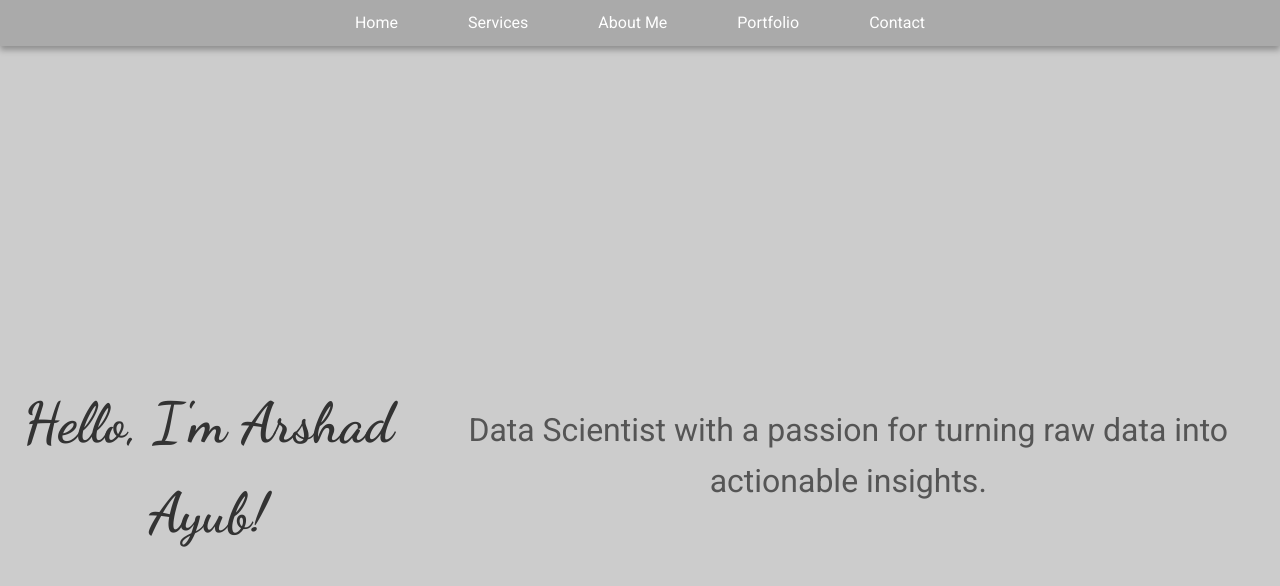
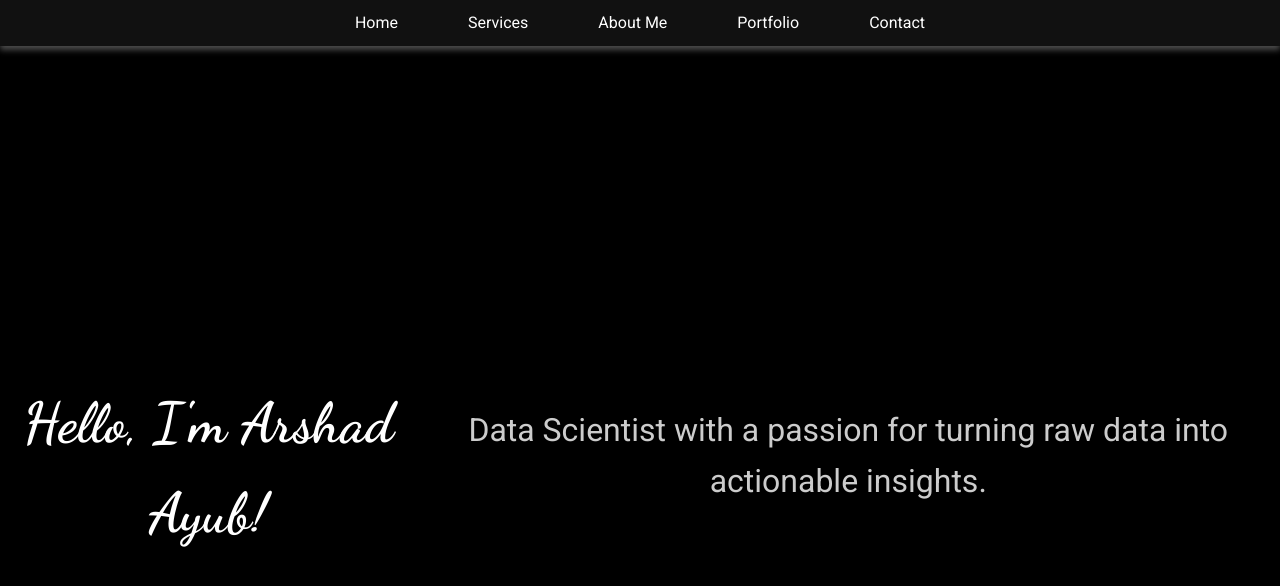
Before and after one commit to arshadsm/arshadsm.github.io, a Jekyll site: the page built from index.md, in a window 1280 px wide and 900 px high. Shown: the top 586 px of the window. Built offline with Jekyll 4.4.1, drawn with Linux system fonts in a browser that asks for light colours.

Commit message:
Update styles.css

```diff
--- a/styles/styles.css
+++ b/styles/styles.css
@@ -1,8 +1,8 @@
 /* Typography */
 body {
     font-family: 'Roboto', sans-serif;
-    color: #333;
-    background-color: #EEEEEE; /* Background updated to the lightest gray */
+    color: #FFFFFF; /* White text */
+    background-color: #000000; /* Black background */
     margin: 0;
     padding: 0;
     line-height: 1.6;
@@ -10,18 +10,19 @@
 
 h1, h2, h3 {
     font-family: 'Dancing Script', cursive; /* Cursive font for headings */
-    color: #333333; /* Darker gray for headings */
+    color: #FFFFFF; /* White for headings */
     margin-bottom: 10px;
 }
 
 p {
     margin-bottom: 20px;
+    color: #FFFFFF; /* White text for paragraphs */
 }
 
 /* Navigation Bar */
 nav {
-    background: #AAAAAA; /* Updated to a medium gray */
-    box-shadow: 0px 4px 6px rgba(0, 0, 0, 0.3);
+    background: #111111; /* Darker black for the nav background */
+    box-shadow: 0px 4px 6px rgba(255, 255, 255, 0.3); /* Light shadow */
     position: fixed;
     width: 100%;
     top: 0;
@@ -42,7 +43,7 @@
 }
 
 nav ul li a {
-    color: #FFFFFF; /* Light color for the nav links */
+    color: #FFFFFF; /* White for the nav links */
     text-decoration: none;
     font-size: 1em;
     padding: 10px 20px;
@@ -51,7 +52,7 @@
 }
 
 nav ul li a:hover {
-    background-color: #BBBBBB; /* Slightly darker gray on hover */
+    background-color: #333333; /* Slightly lighter black on hover */
     color: #FFFFFF;
 }
 
@@ -61,19 +62,20 @@
     align-items: center;
     justify-content: center;
     height: 100vh;
-    background-color: #CCCCCC; /* Updated to a light gray */
-    color: #333333; /* Darker gray for text */
+    background-color: #000000; /* Black background */
+    color: #FFFFFF; /* White text */
     text-align: center;
 }
 
 header h1 {
     font-size: 3.5em;
     margin-bottom: 0;
+    color: #FFFFFF;
 }
 
 header p {
     font-size: 2em;
-    color: #555555; /* Mid-gray for subtitle text */
+    color: #CCCCCC; /* Light gray for subtitle text */
 }
 
 /* About Me Section */
@@ -82,68 +84,35 @@
     align-items: center;
     justify-content: center;
     padding: 60px 20px;
-    background-color: #DDDDDD; /* Light gray for section background */
+    background-color: #111111; /* Darker black for section background */
 }
 
 .about-me-text {
     flex: 1;
     padding: 20px;
-    background-color: #FFFFFF; /* White background for contrast */
+    background-color: #222222; /* Slightly lighter black for contrast */
     border-radius: 10px;
-    color: #333333; /* Darker text for better readability */
+    color: #FFFFFF; /* White text */
 }
 
 .about-me img {
     max-width: 300px;
     border-radius: 10px;
     margin-left: 20px;
+    filter: grayscale(100%); /* Black and white image */
 }
 
-/* Portfolio Section
-.portfolio {
-    padding: 60px 20px;
-    background-color: #EEEEEE;
-    display: flex;
-    flex-wrap: wrap;
-    justify-content: space-between;
-}
-
-.portfolio-item {
-    width: calc(30% - 20px);
-    margin-bottom: 20px;
-    border-radius: 10px;
-    overflow: hidden;
-    background-color: #FFFFFF;
-    box-shadow: 0 6px 8px rgba(0, 0, 0, 0.1);
-    transition: transform 0.3s ease, box-shadow 0.3s ease;
-}
-
-.portfolio-item img {
-    width: 100%;
-    height: auto;
-    border-radius: 10px 10px 0 0;
-}
-
-.portfolio-item:hover {
-    transform: translateY(-10px);
-    box-shadow: 0 12px 16px rgba(0, 0, 0, 0.3);
-}
-
-.caption {
-    padding: 20px;
-    text-align: center;
-    color: #333333;
-}
-*/
 /* Portfolio Section */
 #portfolio {
   padding: 60px 20px;
-  background-color: #EEEEEE; /* Lightest gray for the background */
+  background-color: #000000; /* Black background */
+  color: #FFFFFF; /* White text */
 }
 
 #portfolio h2 {
   text-align: center;
   margin-bottom: 40px;
+  color: #FFFFFF; /* White heading */
 }
 
 .portfolio-container {
@@ -153,47 +122,49 @@
 }
 
 .portfolio-item {
-  width: calc(48% - 20px); /* Adjust width to take 48% of the container's width and leave space between items */
-  margin-bottom: 20px; /* Add some space below each item */
+  width: calc(48% - 20px);
+  margin-bottom: 20px;
   border-radius: 10px;
   overflow: hidden;
-  background-color: #FFFFFF; /* White background for the portfolio items */
-  box-shadow: 0 6px 8px rgba(0, 0, 0, 0.1);
+  background-color: #111111; /* Slightly lighter black */
+  color: #FFFFFF; /* White text */
+  box-shadow: 0 6px 8px rgba(255, 255, 255, 0.1);
   transition: transform 0.3s ease, box-shadow 0.3s ease;
 }
 
 .portfolio-item img {
   width: 100%;
   height: auto;
-  border-radius: 10px 10px 0 0; /* Keep the top corners rounded */
+  border-radius: 10px 10px 0 0;
+  filter: grayscale(100%); /* Black and white image */
 }
 
 .portfolio-item:hover {
   transform: translateY(-10px);
-  box-shadow: 0 12px 16px rgba(0, 0, 0, 0.3);
+  box-shadow: 0 12px 16px rgba(255, 255, 255, 0.3);
 }
 
 .caption {
   padding: 20px;
   text-align: center;
-  color: #333333;
+  color: #FFFFFF; /* White text inside caption */
 }
 
 /* Footer */
 .footer {
-    background-color: #CCCCCC; /* Medium gray for the footer */
+    background-color: #111111; /* Darker black for the footer */
     padding: 40px 0;
     text-align: center;
-    color: #333333;
+    color: #FFFFFF; /* White text */
 }
 
 .footer a {
-    color: #333333;
+    color: #FFFFFF;
     text-decoration: none;
 }
 
 .footer a:hover {
-    color: #000000;
+    color: #CCCCCC; /* Light gray on hover */
 }
 
 /* Services Section */
@@ -201,18 +172,18 @@
     display: flex;
     justify-content: space-around;
     padding: 50px 20px;
-    background-color: #DDDDDD; /* Light gray background for better contrast */
-    flex-wrap: wrap; /* Allow wrapping if needed */
+    background-color: #111111; /* Dark black background */
+    flex-wrap: wrap;
 }
 
 .service-item {
     text-align: center;
-    background-color: #CCCCCC; /* Medium gray background */
-    color: #333333;
+    background-color: #222222; /* Slightly lighter black */
+    color: #FFFFFF;
     padding: 20px;
     border-radius: 10px;
     width: 30%;
-    margin: 0 10px 20px 10px; /* Add margin for spacing */
+    margin: 0 10px 20px 10px;
     transition: transform 0.3s ease;
 }
 
@@ -222,7 +193,7 @@
 
 .service-icon {
     font-size: 2.5em;
-    color: #333333;
+    color: #FFFFFF;
     margin-bottom: 15px;
 }
 
@@ -231,20 +202,20 @@
     text-align: center;
     font-size: 2.5em;
     margin-bottom: 20px;
-    font-family: 'Dancing Script', cursive; /* Stylish cursive font */
-    color: #333333;
+    font-family: 'Dancing Script', cursive;
+    color: #FFFFFF;
 }
 
 /* Intro Section */
 .intro {
     padding: 50px 20px;
-    background-color: #EEEEEE; /* A very light gray for the background */
+    background-color: #000000; /* Black background */
     text-align: center;
 }
 
 .intro p {
-    font-size: 3em; /* Increased font size */
-    font-family: 'Dancing Script', cursive; /* Cursive font for a stylish look */
-    color: #333333; /* Darker gray for the text */
+    font-size: 3em;
+    font-family: 'Dancing Script', cursive;
+    color: #FFFFFF; /* White text */
     margin: 0;
 }
```
